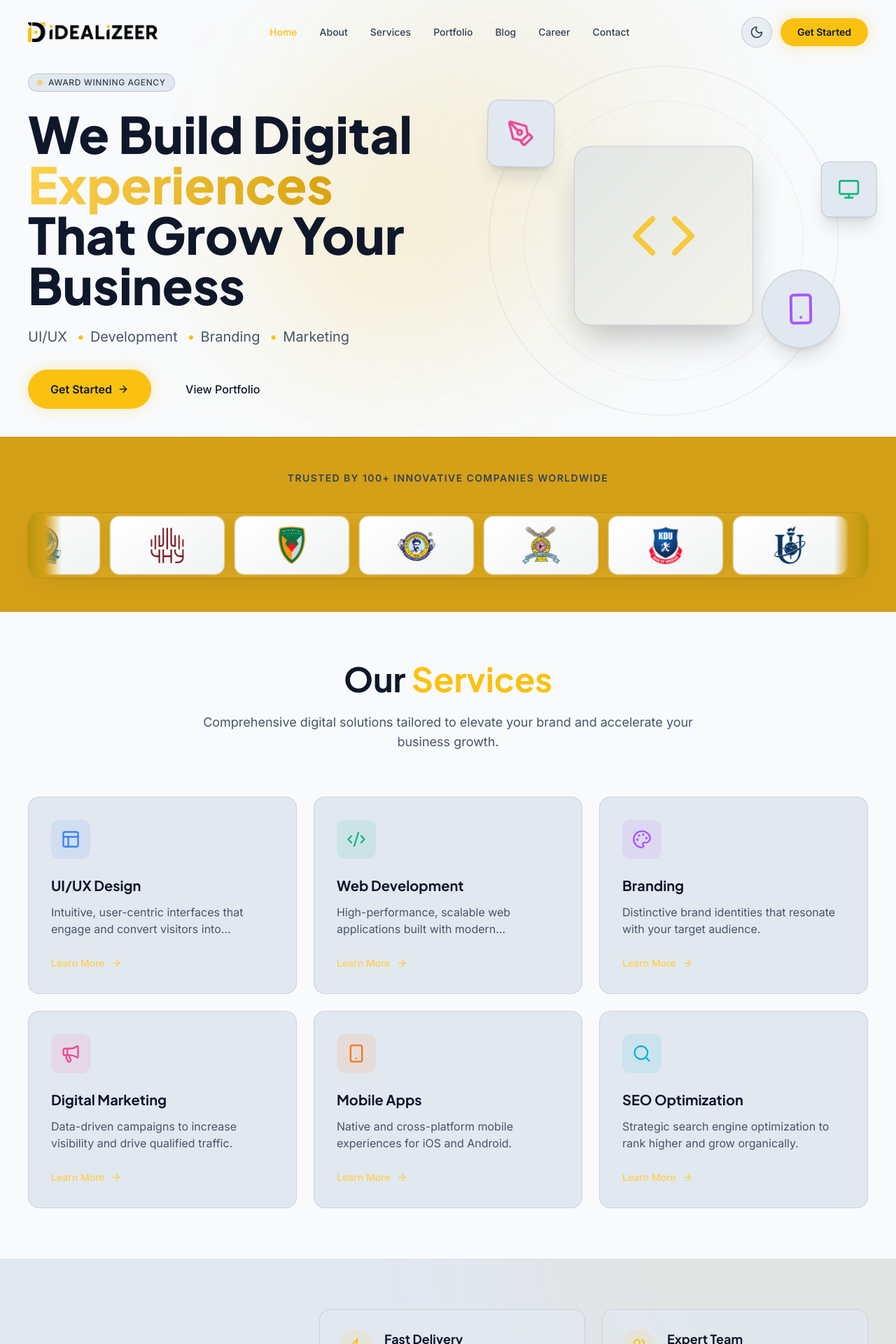
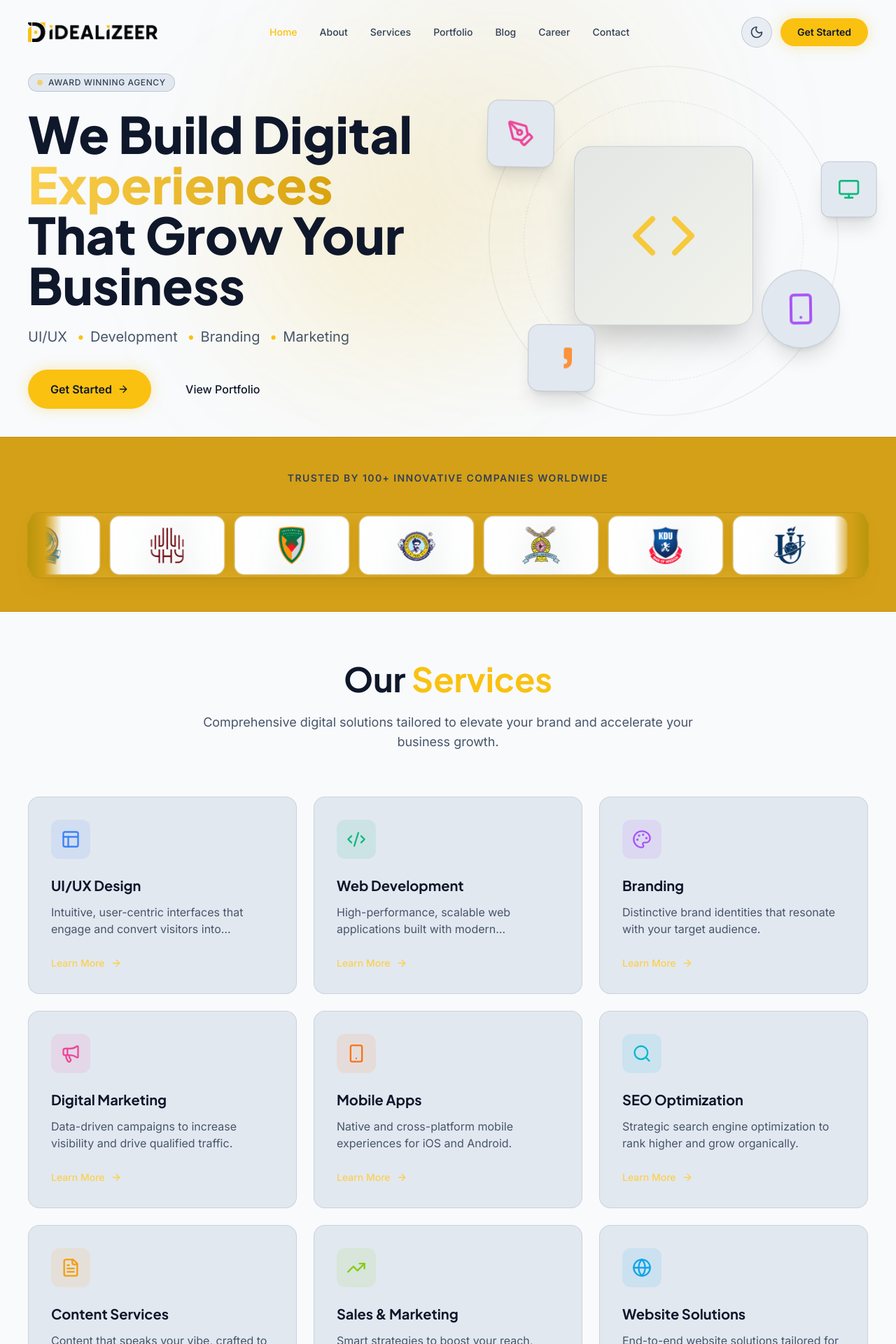
Before and after one commit to Ideal202604/Idealizeer-Content-Solutions, a React (Vite) app: page / in a window 1280 px wide. Shown: the top 1920 px of the page at 70% size. Built offline with nearby package versions, Linux system fonts and the light colour scheme.

Commit message:
Fix React warnings and polish light-mode UI interactions

```diff
--- a/src/App.tsx
+++ b/src/App.tsx
@@ -15,7 +15,7 @@ import { TermsOfService } from './pages/TermsOfService';
 import { ScrollToTop } from './components/ScrollToTop';
 export function App() {
   return (
-    <BrowserRouter>
+    <BrowserRouter future={{ v7_startTransition: true, v7_relativeSplatPath: true }}>
       <ScrollToTop />
       <div className="min-h-screen flex flex-col bg-navy-900 text-slate-300 font-sans">
         <Navbar />
--- a/src/components/Footer.tsx
+++ b/src/components/Footer.tsx
@@ -1,4 +1,5 @@
 import { Link } from 'react-router-dom';
+import { useTheme } from '../hooks/useTheme';
 import {
   Github,
   Twitter,
@@ -9,6 +10,8 @@ import {
   MapPin } from
 'lucide-react';
 export function Footer() {
+  const { theme } = useTheme();
+
   const quickLinks = [
     { label: 'Home', to: '/' },
     { label: 'About Us', to: '/about' },
@@ -26,7 +29,7 @@ export function Footer() {
           <div className="space-y-6">
             <Link to="/" className="flex items-center gap-2">
               <img
-                src="/logo_pdf_02.png"
+                src={theme === 'light' ? '/logo-black.png' : '/logo-white.png'}
                 alt="Idealizeer Logo"
                 loading="lazy"
                 decoding="async"
--- a/src/components/home/CTASection.tsx
+++ b/src/components/home/CTASection.tsx
@@ -5,7 +5,7 @@ export function CTASection() {
   return (
     <section className="py-24 relative overflow-hidden theme-keep-light-text">
       {/* Background Gradient */}
-      <div className="absolute inset-0 bg-gradient-to-br from-electric-600 to-navy-900 z-0" />
+      <div className="absolute inset-0 z-0 bg-gradient-to-br from-[#D9A30E] to-[#0F172A]" />
 
       {/* Animated Shapes */}
       <div className="absolute inset-0 z-0 overflow-hidden">
@@ -18,7 +18,7 @@ export function CTASection() {
             repeat: Infinity,
             ease: 'linear'
           }}
-          className="absolute -top-1/2 -right-1/4 w-[1000px] h-[1000px] border border-white/10 rounded-full" />
+          className="absolute -top-1/2 -right-1/4 w-[1000px] h-[1000px] rounded-full border border-[rgba(255,255,255,0.10)]" />
 
         <motion.div
           animate={{
@@ -29,7 +29,7 @@ export function CTASection() {
             repeat: Infinity,
             ease: 'linear'
           }}
-          className="absolute -bottom-1/2 -left-1/4 w-[800px] h-[800px] border border-white/10 rounded-full" />
+          className="absolute -bottom-1/2 -left-1/4 w-[800px] h-[800px] rounded-full border border-[rgba(255,255,255,0.10)]" />
 
       </div>
 
@@ -47,7 +47,7 @@ export function CTASection() {
             viewport={{
               once: true
             }}
-            className="inline-flex items-center gap-2 px-4 py-2 rounded-full bg-white/10 backdrop-blur-md border border-white/20 mb-8">
+            className="inline-flex items-center gap-2 px-4 py-2 rounded-full bg-[rgba(255,255,255,0.10)] backdrop-blur-md border border-[rgba(255,255,255,0.20)] mb-8">
 
             <Sparkles className="w-4 h-4 text-amber-300" />
             <span className="text-sm font-medium text-white">
--- a/src/components/home/ClientsSection.tsx
+++ b/src/components/home/ClientsSection.tsx
@@ -61,8 +61,10 @@ export function ClientsSection() {
                   alt={logo.alt}
                   loading="lazy"
                   decoding="async"
-                  className="client-logo-image"
+                  className="client-logo-image relative z-10"
                 />
+                <div className="pointer-events-none absolute left-0 top-0 z-20 h-full w-16 bg-gradient-to-r from-white via-white/70 to-transparent dark:hidden" />
+                <div className="pointer-events-none absolute right-0 top-0 z-20 h-full w-16 bg-gradient-to-l from-white via-white/70 to-transparent dark:hidden" />
               </button>
             ))}
           </div>
--- a/src/components/home/HeroSection.tsx
+++ b/src/components/home/HeroSection.tsx
@@ -178,6 +178,32 @@ export function HeroSection() {
                 <Monitor className="h-5 w-5 text-emerald-500 sm:h-6 sm:w-6 lg:h-8 lg:w-8" />
               </motion.div>
 
+              <motion.div
+                animate={{
+                  y: [12, -12, 12],
+                  rotate: [0, 6, 0]
+                }}
+                transition={{
+                  duration: 6,
+                  repeat: Infinity,
+                  ease: 'easeInOut',
+                  delay: 1.5
+                }}
+                whileHover={{
+                  scale: 1.1
+                }}
+                className="absolute inset-0 flex items-center justify-center z-20">
+                <div className="h-16 w-16 rounded-2xl border border-white/10 bg-navy-800 shadow-xl flex items-center justify-center transition-all duration-300 ease-in-out hover:shadow-2xl -translate-x-20 translate-y-24 sm:h-20 sm:w-20 sm:-translate-x-28 sm:translate-y-32 lg:h-24 lg:w-24 lg:-translate-x-36 lg:translate-y-40">
+                  <svg
+                    viewBox="0 0 24 24"
+                    fill="currentColor"
+                    className="relative z-10 h-7 w-7 text-orange-400 sm:h-8 sm:w-8 lg:h-10 lg:w-10"
+                    aria-hidden="true">
+                    <path d="M16 3a2 2 0 0 0-2 2v6a2 2 0 0 0 2 2 1 1 0 0 1 1 1v1a2 2 0 0 1-2 2 1 1 0 0 0-1 1v2a1 1 0 0 0 1 1 6 6 0 0 0 6-6V5a2 2 0 0 0-2-2z" />
+                  </svg>
+                </div>
+              </motion.div>
+
               {/* Decorative Rings */}
               <motion.div
                 animate={{
--- a/src/components/home/ServicesSection.tsx
+++ b/src/components/home/ServicesSection.tsx
@@ -7,6 +7,9 @@ import {
   Megaphone,
   Smartphone,
   Search,
+  FileText,
+  TrendingUp,
+  Globe,
   ArrowRight } from
 'lucide-react';
 const SERVICES = [
@@ -57,6 +60,30 @@ const SERVICES = [
   'Strategic search engine optimization to rank higher and grow organically.',
   color: 'text-cyan-500',
   bg: 'bg-cyan-500/10'
+},
+{
+  icon: FileText,
+  title: 'Content Services',
+  description:
+  'Content that speaks your vibe, crafted to hook, hype, and leave a mark.',
+  color: 'text-amber-500',
+  bg: 'bg-amber-500/10'
+},
+{
+  icon: TrendingUp,
+  title: 'Sales & Marketing',
+  description:
+  'Smart strategies to boost your reach, engagement, and conversions.',
+  color: 'text-lime-500',
+  bg: 'bg-lime-500/10'
+},
+{
+  icon: Globe,
+  title: 'Website Solutions',
+  description:
+  'End-to-end website solutions tailored for performance and user experience.',
+  color: 'text-sky-500',
+  bg: 'bg-sky-500/10'
 }];
 
 export function ServicesSection() {
--- a/src/components/home/WhyChooseSection.tsx
+++ b/src/components/home/WhyChooseSection.tsx
@@ -104,7 +104,7 @@ export function WhyChooseUsSection() {
                     whileInView={{ opacity: 1, y: 0 }}
                     viewport={{ once: true }}
                     transition={{ delay: index * 0.1 }}
-                    className="flex gap-4 p-6 md:p-7 rounded-2xl bg-navy-900/50 border border-white/5 hover:bg-navy-800 transition-colors"
+                    className="why-feature-card flex gap-4 p-6 md:p-7 rounded-2xl bg-navy-900/50 border border-white/5 cursor-pointer transition-all duration-300 ease-in-out"
                   >
                     <div className="shrink-0 w-12 h-12 rounded-full bg-electric-500/10 flex items-center justify-center text-electric-500">
                       <Icon className="w-6 h-6" />
--- a/src/index.css
+++ b/src/index.css
@@ -200,10 +200,10 @@
 }
 
 :root[data-theme='light'] .brand-logo {
-  background-color: rgba(15, 23, 42, 0.92);
-  border-radius: 0.75rem;
-  padding: 0.28rem 0.55rem;
-  box-shadow: 0 8px 24px rgba(15, 23, 42, 0.18);
+  background-color: transparent;
+  border-radius: 0;
+  padding: 0;
+  box-shadow: none;
 }
 
 :root[data-theme='light'] ::placeholder {
@@ -348,6 +348,21 @@
   box-shadow: 0 0 0 1px rgba(138, 106, 10, 0.22), 0 14px 34px -22px rgba(138, 106, 10, 0.55), inset 0 0 28px rgba(255, 230, 132, 0.25);
 }
 
+:root[data-theme='light'] .why-feature-card:hover {
+  background-color: rgb(254 252 232) !important;
+  background-image: linear-gradient(145deg, rgba(255, 255, 255, 0.9), rgba(254, 243, 199, 0.55));
+  border-color: rgb(253 224 71) !important;
+  box-shadow: 0 6px 12px -4px rgba(15, 23, 42, 0.12), 0 2px 8px -3px rgba(234, 179, 8, 0.35);
+  transform: scale(1.02);
+}
+
+:root[data-theme='light'] .why-feature-card:active {
+  background-color: rgb(254 249 195) !important;
+  background-image: linear-gradient(145deg, rgba(255, 255, 255, 0.95), rgba(253, 230, 138, 0.55));
+  border-color: rgb(250 204 21) !important;
+  box-shadow: 0 10px 15px -6px rgba(15, 23, 42, 0.14), 0 4px 8px -4px rgba(234, 179, 8, 0.42);
+}
+
 /* Desktop compact spacing tune-up */
 @media (min-width: 992px) {
   main section.py-24 {
--- a/src/index.tsx
+++ b/src/index.tsx
@@ -1,11 +1,16 @@
 import "./index.css";
-import { render } from "react-dom";
+import { createRoot } from "react-dom/client";
 import { App } from "./App";
 import { ThemeProvider } from "./context/ThemeContext";
 
-render(
+const rootElement = document.getElementById("root");
+
+if (!rootElement) {
+	throw new Error("Root element not found");
+}
+
+createRoot(rootElement).render(
 	<ThemeProvider>
 		<App />
-	</ThemeProvider>,
-	document.getElementById("root")
+	</ThemeProvider>
 );
```
Also changed, not shown: src/components/home/TestimonialsSection.tsx (+8 -7 lines).
